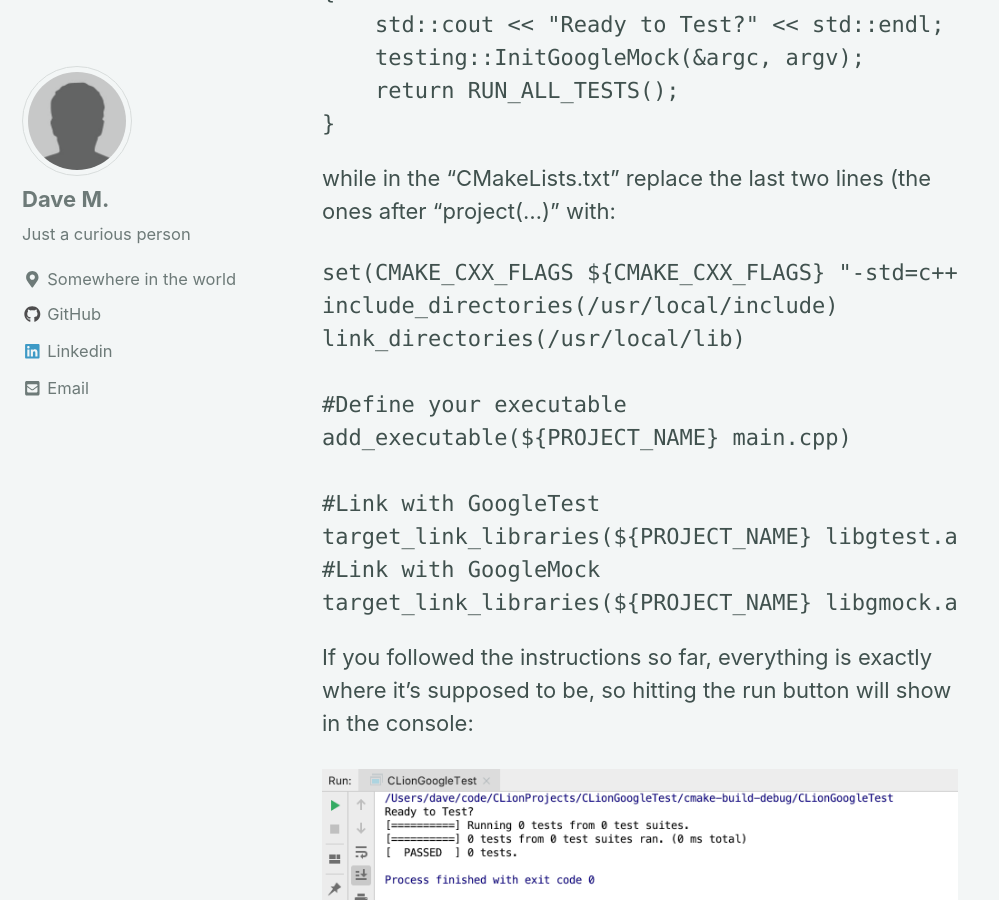
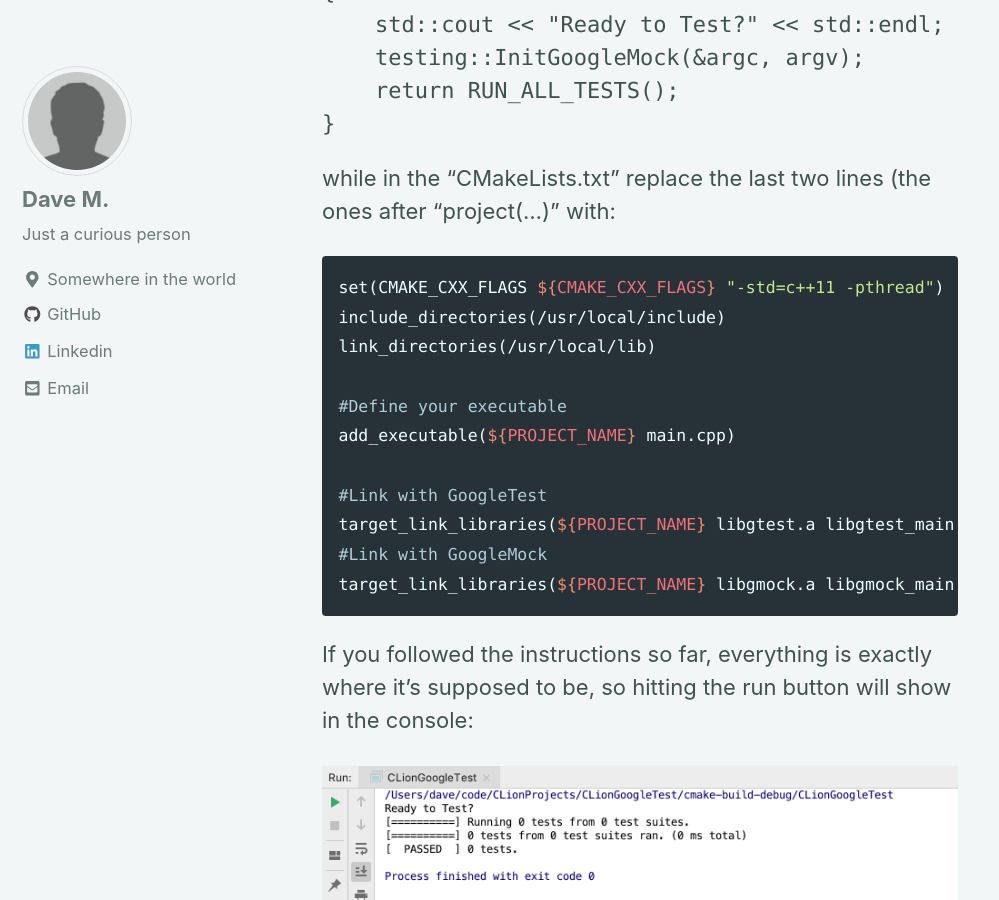
Before and after one commit to dave-man/dave-man.github.io, a Jekyll site: the page built from _posts/2019-06-29-Setup-CLion-with-GoogleTest.md, in a window 1280 px wide and 900 px high, scrolled down 4487 px. Shown: the whole window, without its empty margins (0-999 px from the left). Built offline with Jekyll 4.4.1, drawn with Linux system fonts in a browser that asks for light colours; cached includes are drawn as plain includes; nearby versions of some CDN libraries.

Commit message:
change language in markdown

````diff
--- a/_posts/2019-06-29-Setup-CLion-with-GoogleTest.md
+++ b/_posts/2019-06-29-Setup-CLion-with-GoogleTest.md
@@ -93,7 +93,7 @@ a CMake project by default).
 
 In the default "main.cpp" file, paste this:
 
-```C++
+```c+pp
 #include "gmock/gmock.h"
 //#include "gtest/gtest.h"
 #include <iostream>
@@ -108,7 +108,7 @@ int main(int argc, char** argv)
 
 while in the "CMakeLists.txt" replace the last two lines (the ones after "project(...)" with:
 
-```CMake
+```cmake
 set(CMAKE_CXX_FLAGS ${CMAKE_CXX_FLAGS} "-std=c++11 -pthread")
 include_directories(/usr/local/include)
 link_directories(/usr/local/lib)
````
